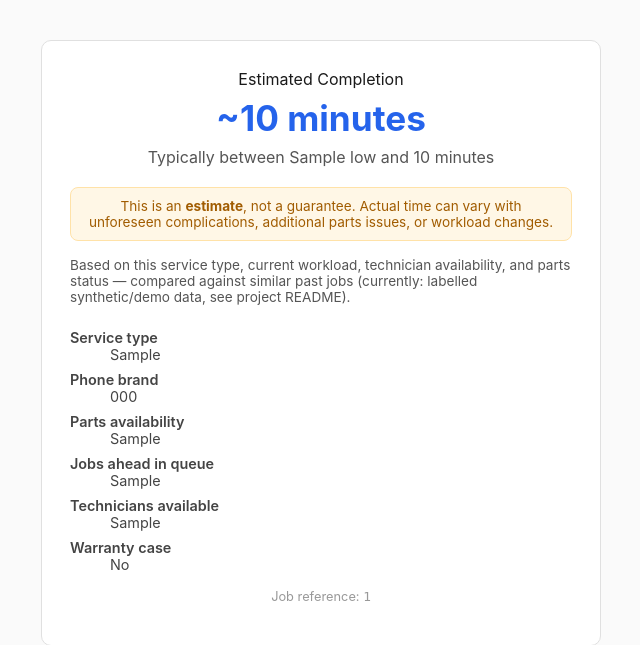
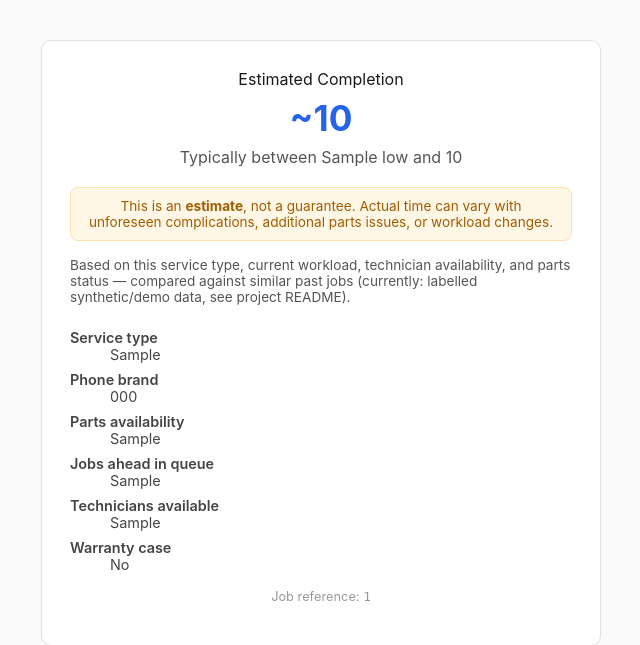
Before and after one commit to SureshAPI/AI-Powered-Wait-Time-Predictor, a Flask app: template app/templates/result.html in a window 1280 px wide. Shown: the top 645 px of the page, without its empty margins (319-959 px from the left). Run offline with Flask 3, Linux system fonts and the light colour scheme; the template is opened without the code that fills it: most values are stand-ins (such as "Sample title", 1, 10 or a date in 2020); parts of the project's set-up code (start-up, migrations or seed data) failed here and were passed over.

Commit message:
fix: clamp negative predictions and format long durations readably

```diff
--- a/app/app.py
+++ b/app/app.py
@@ -29,6 +29,7 @@ from src.preprocessing import get_features_and_target, load_dataset
 from app.job_store import add_job, load_jobs, record_actual_completion
 
 app = Flask(__name__)
+app.jinja_env.filters["format_minutes"] = lambda m: format_minutes(float(m))
 
 # --- Train once at startup on the synthetic dataset ---
 _df = load_dataset()
@@ -45,9 +46,25 @@ _baseline = BaselineEstimator().fit(_X, _y)
 # quantile regression for a statistically grounded interval.
 UNCERTAINTY_MARGIN_MINUTES = 20
 
+# QA finding: the raw GBR prediction can occasionally go to zero or negative
+# for very fast/low-workload jobs, since nothing in training constrains it to
+# be positive. A real service can't take negative time, so clamp to a small
+# practical floor (matches the floor already used in the baseline estimator).
+MIN_PREDICTION_MINUTES = 5.0
+
 SERVICE_TYPES = sorted(_df["service_type"].unique())
 PHONE_BRANDS = sorted(_df["phone_brand"].unique())
 PARTS_OPTIONS = sorted(_df["parts_availability"].unique())
+
+
+def format_minutes(minutes: float) -> str:
+    """QA finding: raw minute counts (e.g. '229 minutes') are hard to read
+    for longer jobs. Format as hours + minutes once over an hour."""
+    minutes = round(minutes)
+    if minutes < 60:
+        return f"{minutes} min"
+    hours, rem = divmod(minutes, 60)
+    return f"{hours} hr {rem} min" if rem else f"{hours} hr"
 
 
 @app.route("/", methods=["GET"])
@@ -74,19 +91,20 @@ def predict():
     row = pd.DataFrame([inputs])
 
     gbr_pred = float(_gbr.predict(row)[0])
+    gbr_pred = max(gbr_pred, MIN_PREDICTION_MINUTES)  # QA fix: no negative/near-zero estimates
     baseline_pred = float(_baseline.predict(row)[0])
 
     job_id = add_job(inputs, gbr_pred, baseline_pred)
 
-    low = max(gbr_pred - UNCERTAINTY_MARGIN_MINUTES, 5)
+    low = max(gbr_pred - UNCERTAINTY_MARGIN_MINUTES, MIN_PREDICTION_MINUTES)
     high = gbr_pred + UNCERTAINTY_MARGIN_MINUTES
 
     return render_template(
         "result.html",
         job_id=job_id,
-        estimate=round(gbr_pred),
-        low=round(low),
-        high=round(high),
+        estimate=format_minutes(gbr_pred),
+        low=format_minutes(low),
+        high=format_minutes(high),
         inputs=inputs,
     )
 
--- a/app/templates/dashboard.html
+++ b/app/templates/dashboard.html
@@ -44,9 +44,9 @@
       <td><code>{{ job.job_id }}</code></td>
       <td>{{ job.created_at }}</td>
       <td>{{ job.service_type }}</td>
-      <td>{{ job.gbr_prediction_minutes }} min</td>
-      <td>{{ job.baseline_prediction_minutes }} min</td>
-      <td>{{ job.actual_completion_minutes if job.actual_completion_minutes else "—" }}</td>
+      <td>{{ job.gbr_prediction_minutes|format_minutes }}</td>
+      <td>{{ job.baseline_prediction_minutes|format_minutes }}</td>
+      <td>{{ job.actual_completion_minutes|format_minutes if job.actual_completion_minutes else "—" }}</td>
       <td class="status-{{ job.status }}">{{ job.status }}</td>
       <td>
         {% if job.status == "open" %}
--- a/app/templates/result.html
+++ b/app/templates/result.html
@@ -21,8 +21,8 @@
 <body>
   <div class="card">
     <div>Estimated Completion</div>
-    <div class="estimate">~{{ estimate }} minutes</div>
-    <div class="range">Typically between {{ low }} and {{ high }} minutes</div>
+    <div class="estimate">~{{ estimate }}</div>
+    <div class="range">Typically between {{ low }} and {{ high }}</div>
 
     <div class="disclaimer">
       This is an <strong>estimate</strong>, not a guarantee. Actual time can vary with
```
